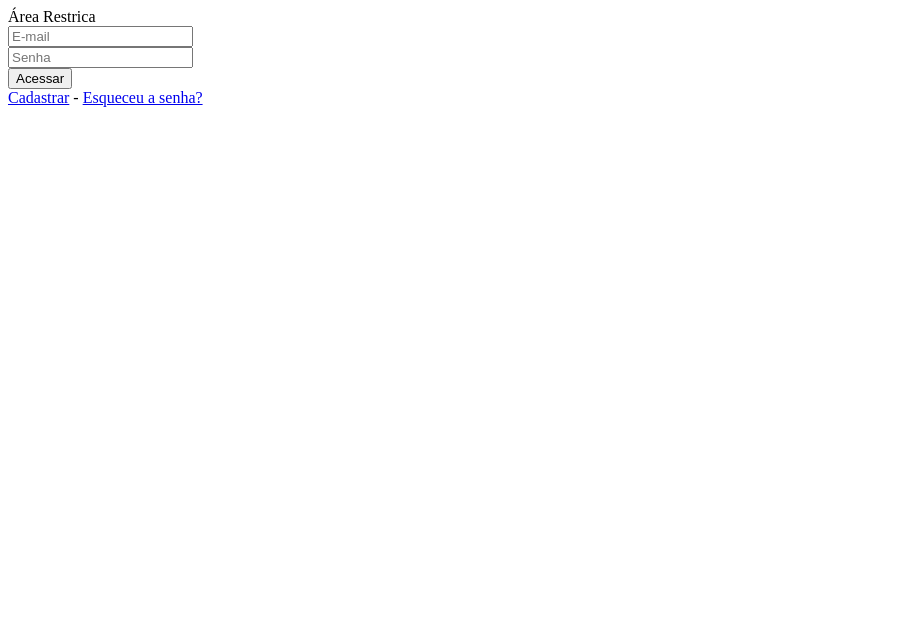
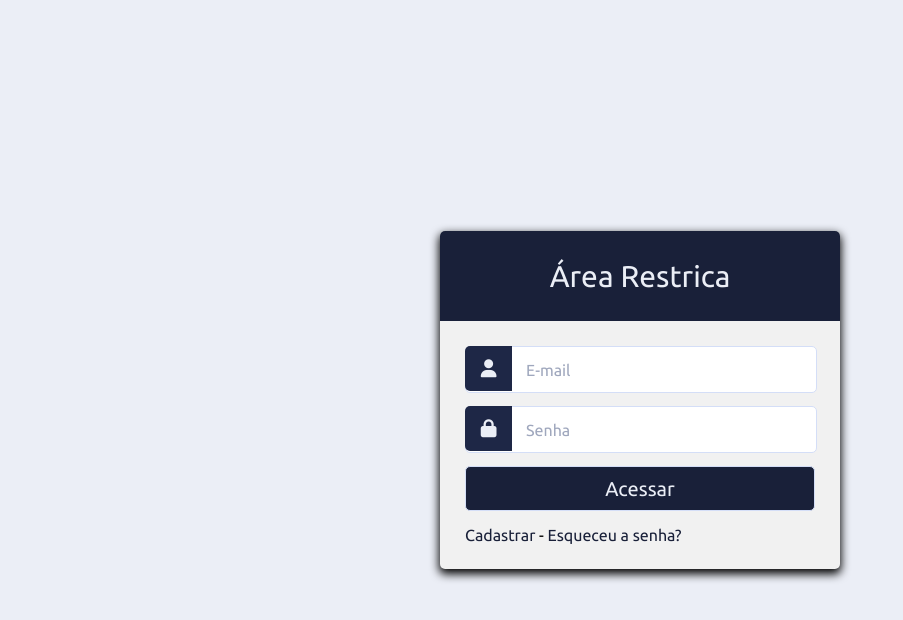
Before and after one commit to marcosventuraDev/LayoutAdm, a plain HTML site: page login.html in a window 1280 px wide. Shown: the whole page, without its empty margins (0-903 px from the left). Drawn offline with Linux system fonts and the light colour scheme.

Commit message:
Estilizando a area de login

```diff
--- /dev/null
+++ b/css/custom_login.css
@@ -0,0 +1,126 @@
+@import url('https://fonts.googleapis.com/css2?family=Poppins:wght@500;600;700&family=Ubuntu:wght@400;500;700&display=swap');
+*{
+    margin: 0;
+    padding: 0;
+    font-family: 'Ubuntu', sans-serif;
+}
+
+:root{
+    --main-color:#ebeef6;
+    --site-color:#3a7afe;
+    --activie-color:#d4def7;
+    --bg-color:#ecedf0;
+    --second-color:#f1f1f1;
+    --third-color:#9fa7bd;
+    --main-bg-color:#192039;
+    --second-bg-color:#1e2746;
+    --third-bg-color:#3a7afe;
+    --fourth-bg-color:#131b38;
+    --primary-color:#0088cc;
+    --success-color:#47a447;
+    --info-color: #5bc0de;
+    --warning-color:#ed9c28;
+    --danger-color:#d2322d;
+}
+
+body{
+    background-color: var(--main-color);
+
+}
+
+.d-flex{
+    display: flex;
+    align-items: center;
+    justify-content: center;
+    height: 100vh;
+}
+.container-login{
+    width: 400px;
+    display: flex;
+    flex-direction: row;
+    margin: 0 5px;
+
+}
+
+.wrapper-login{
+    width: 100%;
+    background-color: var(--second-color);
+    border-radius: 5px;
+    box-shadow: 0px 4px 10px 1px rgba(0, 0, 0,1);
+
+}
+.wrapper-login .title{
+    height: 90px;
+    background-color: var(--main-bg-color);
+    border-radius:  5px 5px 0 0 ;
+    color: var(--main-color);
+    font-size: 30px;
+    font-weight: 400;
+    display: flex;
+    align-items: center;
+    justify-content: center;
+}
+
+.wrapper-login .form-login{
+    padding: 25px;
+}
+.wrapper-login .form-login .row{
+    height: 45px;
+    margin-bottom: 15px;
+    position: relative;
+    box-sizing: border-box;
+}
+
+.wrapper-login .form-login .row input{
+    height: 100%;
+    width: calc(100% - 60px);
+    outline: none;
+    padding-left: 60px;
+    border-radius: 5px;
+    border: 1px solid var(--activie-color);
+    font-size: 16px;
+    transition: all .3s ease ;
+}
+
+.form-login .row input::placeholder{
+    color: var(--third-color);
+}
+.wrapper-login .form-login .row i{
+    position: absolute;
+    width: 47px;
+    height: 100%;
+    font-size: 18px;
+    border-radius: 1px solid var(--second-color);
+    color: var(--main-color);
+    background-color: var(--second-bg-color);
+    border-radius: 5px 0 0 5px;
+    display: flex;
+    align-items: center;
+    justify-content: center;
+}
+
+
+.wrapper-login .form-login .button button {
+   color: var(--main-color);
+   font-size: 20px;
+   font-weight: 300;
+    height:100% ;
+   width: 100%;
+   border-radius: 5px;
+
+   background-color: var(--main-bg-color);
+   border: 1px solid var(--activie-color);
+
+}
+
+.form-login .button button:hover{
+    background: var(--second-bg-color);
+}
+
+.wrapper-login .form-login .signup-link a{
+    color: var(--main-bg-color);
+    text-decoration: none;
+}
+.form-login .signup-link a:hover{
+    color: var(--site-color);
+}
--- a/login.html
+++ b/login.html
@@ -5,26 +5,30 @@
     <meta name="viewport" content="width=device-width, initial-scale=1.0">
     <link rel="shortcut icon" href="favicon.ico" type="image/x-icon">
     <script src="https://kit.fontawesome.com/99acd50083.js" crossorigin="anonymous"></script>
+    <link rel="stylesheet" href="css/custom_login.css">
     <title>Document</title>
 </head>
-<body class="d-flex">
+<body class="d-flex" id="teste">
     <div class="container-login">
         <div class="wrapper-login">
             <div class="title">
                 <span>Área Restrica</span>
             </div>
             <form action="#" class="form-login">
-                <div class="row">
-
-                    <input type="text" placeholder="E-mail" required>
-                </div>
-                <div class="row">
-
-                    <input type="password" placeholder="Senha" required>
+                <div class="login">
+                    <div class="row">
+                        <i class="fa-solid fa-user"></i>
+                        <input type="text" placeholder="E-mail" required>
+                    </div>
+                    <div class="row">
+                        <i class="fa-solid fa-lock"></i>
+                        <input type="password" placeholder="Senha" required>
+                    </div>
                 </div>
 
+
                 <div class="row button">
-                    <input type="button" value="Acessar">
+                    <button type="submit">Acessar</button>
                 </div>
 
                 <div class="signup-link">
```
